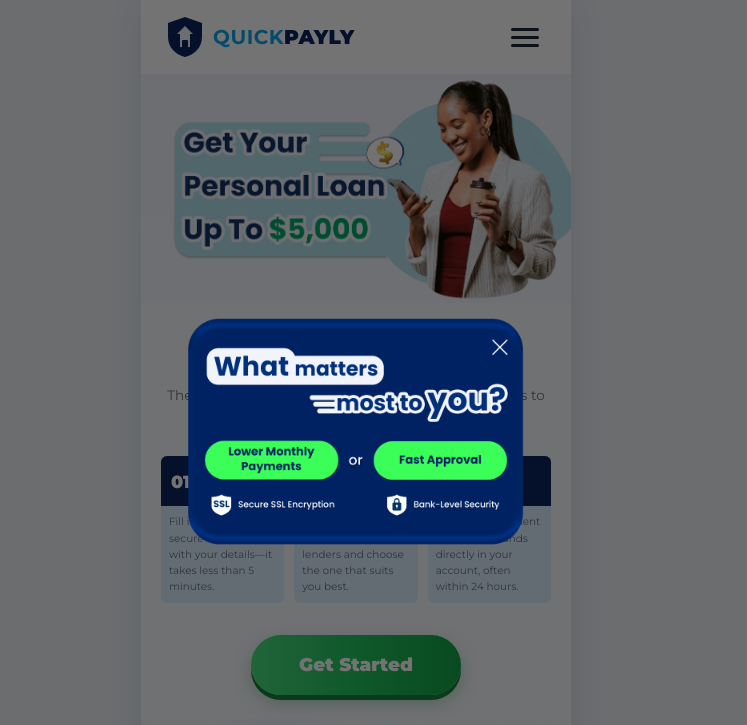
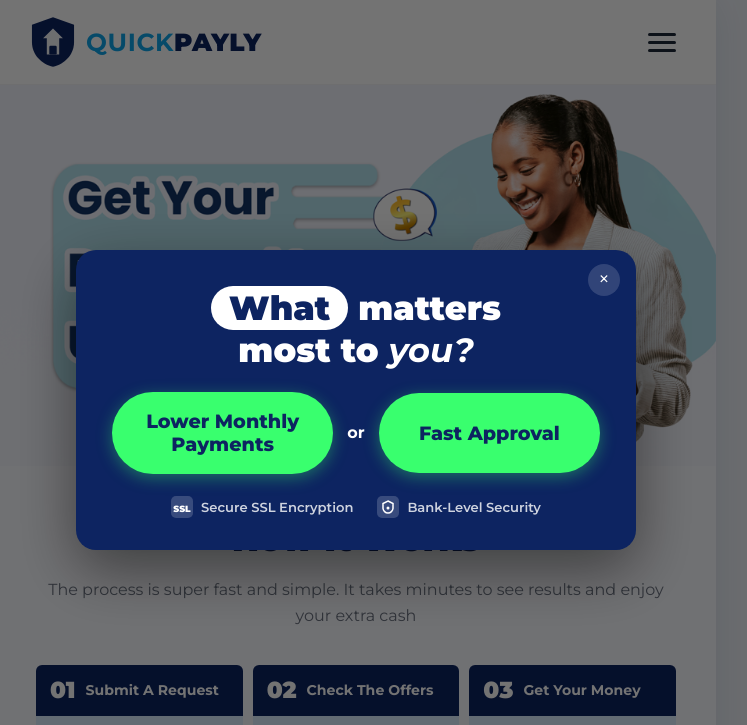
Before and after one commit to khanhhuy-dev/landingpage, a website: page page2.html in a window 1280 px wide. Shown: the top 725 px of the page, without its empty margins (284-1031 px from the left). Drawn offline with Linux system fonts and the light colour scheme.

Commit message:
update popup

```diff
--- a/page2.html
+++ b/page2.html
@@ -53,21 +53,137 @@
     .cta-green { background:linear-gradient(90deg,#4ade80 0%,#22c55e 50%,#16a34a 100%); box-shadow:0 5px 0 #15803d,0 8px 18px rgba(21,128,61,0.30); transition:all 0.12s ease; }
     .cta-green:active { box-shadow:0 2px 0 #15803d; transform:translateY(3px); }
 
-    #popupOverlay { position:fixed; inset:0; z-index:999; background:rgba(0,0,0,0.55); display:flex; align-items:center; justify-content:center; padding:16px; }
+    #popupOverlay { position:fixed; inset:0; z-index:999; background:rgba(0,0,0,0.55); display:flex; align-items:center; justify-content:center; padding:12px; }
     #popupOverlay.hidden { display:none; }
-    #popupBox { position:relative; width:100%; max-width:400px; }
-    #popupBox img { width:100%; height:auto; display:block; border-radius:16px; cursor:pointer; }
-
+    #popupBox {
+      position:relative;
+      width:100%;
+      max-width:min(98vw,480px);
+      background:#0d2461;
+      border-radius:20px;
+      padding:28px 24px 28px;
+      box-shadow:0 20px 60px rgba(0,0,0,0.45);
+    }
+    #popupClose {
+      position:absolute;
+      top:14px; right:16px;
+      background:rgba(255,255,255,0.15);
+      border:none; cursor:pointer;
+      border-radius:50%;
+      width:32px; height:32px;
+      display:flex; align-items:center; justify-content:center;
+      color:white; font-size:1.3rem; line-height:1;
+      transition:background 0.15s;
+    }
+    #popupClose:hover { background:rgba(255,255,255,0.28); }
+    .popup-heading {
+      text-align:center;
+      color:white;
+      font-size:clamp(1.4rem,5.5vw,1.9rem);
+      font-weight:900;
+      line-height:1.2;
+      margin-bottom:22px;
+    }
+    .popup-heading .pill {
+      display:inline-block;
+      background:white;
+      color:#0d2461;
+      border-radius:50px;
+      padding:2px 18px;
+    }
+    .popup-btn-row {
+      display:flex;
+      align-items:center;
+      justify-content:center;
+      gap:14px;
+      margin-bottom:22px;
+      flex-wrap:wrap;
+    }
+    .popup-btn {
+      background:#39ff6e;
+      color:#0d2461;
+      font-weight:800;
+      font-size:clamp(0.95rem,3.5vw,1.15rem);
+      border:none;
+      border-radius:50px;
+      padding:16px 24px;
+      cursor:pointer;
+      flex:1;
+      min-width:120px;
+      min-height:80px;
+      text-align:center;
+      text-decoration:none;
+      display:flex;
+      align-items:center;
+      justify-content:center;
+      transition:filter 0.15s, transform 0.12s;
+      box-shadow:0 4px 16px rgba(57,255,110,0.35);
+      line-height:1.2;
+    }
+    .popup-btn:hover { filter:brightness(1.08); transform:translateY(-2px); }
+    .popup-btn:active { transform:translateY(1px); }
+    .popup-or { color:white; font-weight:700; font-size:1rem; flex-shrink:0; }
+    .popup-badges {
+      display:flex;
+      justify-content:center;
+      gap:24px;
+      flex-wrap:wrap;
+    }
+    .popup-badge {
+      display:flex;
+      align-items:center;
+      gap:8px;
+      color:rgba(255,255,255,0.80);
+      font-size:clamp(0.72rem,2.5vw,0.82rem);
+      font-weight:600;
+    }
+    .popup-badge svg { flex-shrink:0; }
     .rv { opacity:0; transform:translateY(22px); transition:opacity 0.52s ease,transform 0.52s ease; }
     .rv.visible { opacity:1; transform:translateY(0); }
     .rv-d1 { transition-delay:0.12s; }
     .rv-d2 { transition-delay:0.24s; }
     @media (prefers-reduced-motion:reduce) { .rv { opacity:1; transform:none; transition:none; } }
+
+    /* ── iPad responsive (768px+) ── */
+    @media (min-width: 768px) {
+      #pageWrapper { max-width: 720px; }
+
+      /* Header */
+      #pageWrapper header { padding: 16px 32px; }
+      #pageWrapper header img { width:50px; height:52px; }
+      #pageWrapper header span { font-size: 1.55rem !important; }
+
+      /* How It Works */
+      #pageWrapper .how-bg { padding: 48px 40px 32px; }
+      .step-top { padding: 14px 14px; gap: 10px; }
+      .step-top span:first-child { font-size: 1.45rem !important; }
+      .step-top span:last-child { font-size: 0.88rem !important; }
+      .step-bottom { padding: 12px 14px; }
+      .step-bottom p { font-size: 0.82rem !important; line-height: 1.6; }
+      #pageWrapper .how-bg div[style*='grid'] { gap: 18px; }
+
+      /* CTA button */
+      #pageWrapper .cta-green { font-size: 1.2rem !important; padding: 18px 56px; }
+      #pageWrapper .text-center.mt-8 { margin-top: 40px; }
+
+      /* Headings */
+      #pageWrapper h2 { font-size: 2.1rem !important; margin-bottom: 12px; }
+      #pageWrapper .how-bg > p { font-size: 1rem !important; margin-bottom: 36px; }
+
+      /* Disclaimer */
+      #pageWrapper .px-4.pb-8 { padding: 16px 40px 48px; }
+      #pageWrapper .px-4.pb-8 p { font-size: 0.85rem !important; }
+
+      /* Popup */
+      #popupBox { max-width: 560px; padding:36px 36px 32px; }
+      .popup-heading { font-size:2.1rem; }
+      .popup-btn { font-size:1.2rem; padding:18px 32px; }
+    }
   </style>
 </head>
 
 <body class="overflow-x-hidden" style="background:#eef2f7">
-  <div class="w-full max-w-[430px] mx-auto relative bg-white min-h-screen"
+  <div id="pageWrapper" class="w-full max-w-[430px] mx-auto relative bg-white min-h-screen"
     style="box-shadow: 0 0 40px rgba(13,36,97,0.10)">
 
     <header
@@ -171,8 +287,28 @@
 
   <div id="popupOverlay">
     <div id="popupBox">
-      <img src="images/popup1.png" alt="What matters most to you?" id="popupImg"
-        loading="eager" decoding="async" />
+      <button id="popupClose" aria-label="Close">&times;</button>
+
+      <div class="popup-heading">
+        <span class="pill">What</span> matters<br>most to <span style="font-style:italic">you?</span>
+      </div>
+
+      <div class="popup-btn-row">
+        <a href="https://app.quickpayly.com/offer" class="popup-btn">Lower Monthly<br>Payments</a>
+        <span class="popup-or">or</span>
+        <a href="https://app.quickpayly.com/offer" class="popup-btn">Fast Approval</a>
+      </div>
+
+      <div class="popup-badges">
+        <div class="popup-badge">
+          <svg width="22" height="22" viewBox="0 0 22 22" fill="none"><rect width="22" height="22" rx="5" fill="rgba(255,255,255,0.18)"/><text x="11" y="16" text-anchor="middle" font-size="9" font-weight="900" fill="white" font-family="Montserrat,sans-serif">SSL</text></svg>
+          Secure SSL Encryption
+        </div>
+        <div class="popup-badge">
+          <svg width="22" height="22" viewBox="0 0 22 22" fill="none"><rect width="22" height="22" rx="5" fill="rgba(255,255,255,0.18)"/><path d="M11 5l5 2.5V12c0 3-2.5 5-5 5s-5-2-5-5V7.5L11 5z" stroke="white" stroke-width="1.5" fill="none"/><circle cx="11" cy="12" r="1.5" fill="white"/></svg>
+          Bank-Level Security
+        </div>
+      </div>
     </div>
   </div>
 
@@ -181,10 +317,10 @@
       document.getElementById('popupOverlay').classList.add('hidden');
     }
     document.getElementById('popupOverlay').addEventListener('click', closePopup);
-    document.getElementById('popupImg').addEventListener('click', function(e) {
+    document.getElementById('popupBox').addEventListener('click', function(e) {
       e.stopPropagation();
-      closePopup();
     });
+    document.getElementById('popupClose').addEventListener('click', closePopup);
 
     const rvEls = document.querySelectorAll('.rv');
     const rvObs = new IntersectionObserver((entries) => {
```
Also changed, not shown: images/popup.png.
